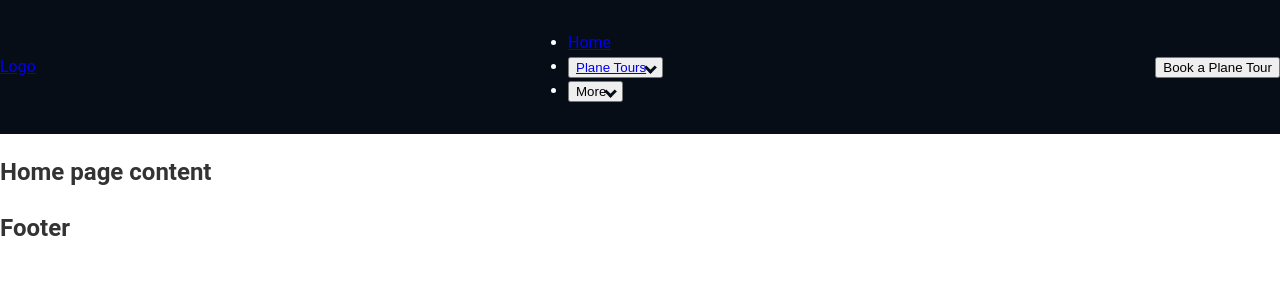
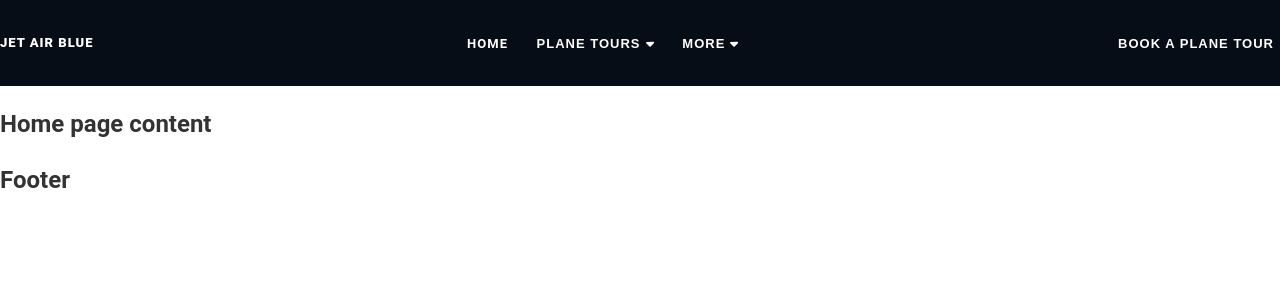
Before and after one commit to nooccarr/JetAirBlue, a React (Vite) app: page / in a window 1280 px wide. Shown: the top 300 px of the page. Built offline with nearby package versions, Linux system fonts and the light colour scheme.

Commit message:
Create a layout and styling for header. Header includes logo, nav items, and book a plane tour button.

```diff
--- a/package.json
+++ b/package.json
@@ -12,6 +12,9 @@
   "author": "",
   "license": "ISC",
   "dependencies": {
+    "@fortawesome/fontawesome-svg-core": "^6.5.1",
+    "@fortawesome/free-solid-svg-icons": "^6.5.1",
+    "@fortawesome/react-fontawesome": "^0.2.0",
     "react": "^18.2.0",
     "react-dom": "^18.2.0",
     "react-router-dom": "^6.18.0"
--- a/src/components/Dropdown.jsx
+++ b/src/components/Dropdown.jsx
@@ -5,7 +5,7 @@ const Dropdown = ({ submenus, dropdown }) => {
   return (
     <ul className={`dropdown ${dropdown ? 'show' : ''}`}>
       {submenus.map((submenu, index) => (
-        <li key={index} className='menu-items'>
+        <li key={index} className='dropdown-menu-item'>
           <Link to={submenu.url}>{submenu.title}</Link>
         </li>
       ))}
--- a/src/components/Header.jsx
+++ b/src/components/Header.jsx
@@ -6,11 +6,11 @@ const Header = () => {
     <header>
       <div className='header-container'>
         <Link to='/' className='header-logo'>
-          Logo
+          jet air blue
           {/* <img src='/images/logo.png' alt='logo' /> */}
         </Link>
         <NavBar />
-        <button className='btn'>Book a Plane Tour</button>
+        <button className='header-button'>Book a Plane Tour</button>
       </div>
     </header>
   );
--- a/src/components/MenuItems.jsx
+++ b/src/components/MenuItems.jsx
@@ -1,6 +1,9 @@
 import { useState, useEffect, useRef } from 'react';
 import { Link } from 'react-router-dom';
+import { FontAwesomeIcon } from '@fortawesome/react-fontawesome';
+import { faCaretDown, faCaretUp } from '@fortawesome/free-solid-svg-icons';
 import Dropdown from './Dropdown';
+
 
 const MenuItems = ({ items }) => {
   const [depthLevel, setDepthLevel] = useState(0);
@@ -39,7 +42,7 @@ const MenuItems = ({ items }) => {
 
   return (
     <li
-      className='menu-items'
+      className='navbar-menu-item'
       ref={ref}
       onMouseEnter={onMouseEnter}
       onMouseLeave={onMouseLeave}
@@ -61,9 +64,13 @@ const MenuItems = ({ items }) => {
                 {window.innerWidth < 960 ?
                   null :
                   depthLevel > 0 && window.innerWidth > 960 ? (
-                    <span>&raquo;</span>
+                    <span className='caret-icon'>
+                      <FontAwesomeIcon icon={faCaretUp} />
+                    </span>
                   ) : (
-                    <span className="arrow" />
+                    <span className='caret-icon'>
+                      <FontAwesomeIcon icon={faCaretDown} />
+                    </span>
                   )
                 }
               </>
@@ -87,9 +94,13 @@ const MenuItems = ({ items }) => {
             {window.innerWidth < 960 ?
               null :
               depthLevel > 0 && window.innerWidth > 960 ? (
-                <span>&raquo;</span>
+                <span className='caret-icon'>
+                  <FontAwesomeIcon icon={faCaretUp} />
+                </span>
               ) : (
-                <span className="arrow" />
+                <span className='caret-icon'>
+                  <FontAwesomeIcon icon={faCaretDown} />
+                </span>
               )
             }
           </button>
--- a/src/components/NavBar.jsx
+++ b/src/components/NavBar.jsx
@@ -5,7 +5,7 @@ const NavBar = () => {
 
   return (
     <nav>
-      <ul className='menus'>
+      <ul className='navbar-menu-container'>
         {menuItems.map((menu, index) => {
           return (
             <MenuItems items={menu} key={index} />
--- a/src/styles/app.css
+++ b/src/styles/app.css
@@ -14,6 +14,7 @@ header {
   background-color: #060d17;
   color: #fff;
 }
+
 .header-container {
   margin: 0 auto;
   max-width: 1280px;
@@ -25,29 +26,128 @@ header {
 }
 
 .header-logo {
-  /* flex: 1;
-  text-align: center; */
+  color: #fff;
+  font-weight: 900;
+  text-transform: uppercase;
+  text-decoration: none;
+  font-size: 13px;
+  letter-spacing: 1px;
+  opacity: 1;
+  transition: 0.3s;
+}
+
+.header-logo:hover {
+  opacity: 0.7;
+}
+
+.header-button {
+  background-color: transparent;
+  border: none;
+  color: #fff;
+  font-weight: bold;
+  text-transform: uppercase;
+  font-size: 13px;
+  letter-spacing: 1px;
+}
+
+.header-button:hover {
+  cursor: pointer;
+  text-decoration: underline;
 }
 
 
 /* NAVIGATION BAR */
+.navbar-menu-container {
+  display: flex;
+  padding-left: 0px;
+  min-width: 300px;
+  justify-content: space-around;
+  list-style-type: none;
+}
 
+.navbar-menu-item {
+  color: #fff;
+  font-weight: bold;
+  text-transform: uppercase;
+}
 
+.navbar-menu-item > a {
+  color: #fff;
+  text-transform: uppercase;
+  text-decoration: none;
+  font-size: 13px;
+  letter-spacing: 1px;
+}
+
+.navbar-menu-item > a:hover {
+  text-decoration: underline;
+}
+
+.navbar-menu-item > button > a {
+  color: #fff;
+  text-decoration: none;
+}
+
+.navbar-menu-item > button {
+  background-color: transparent;
+  border: none;
+  color: #fff;
+  font-weight: bold;
+  text-transform: uppercase;
+  font-size: 13px;
+  letter-spacing: 1px;
+  padding: 0px;
+}
+
+.navbar-menu-item > ul > li > a {
+  color: #fff;
+  font-weight: bold;
+  text-transform: uppercase;
+  text-decoration: none;
+  font-size: 13px;
+  letter-spacing: 1px;
+}
+
+.navbar-menu-item > ul > li > a:hover {
+  text-decoration: underline;
+}
 
 /* NAVIGATION BAR: DROP DOWN MENU */
 .dropdown {
   display: none;
+  position: absolute;
+  list-style-type: none;
+  border: 1px solid #060d17;
+  margin: 0px;
+  padding: 0px;
+  border-radius: 5px;
+}
+
+.dropdown-menu-item {
+  background-color: #060d17;
+  color: #fff;
+  font-weight: bold;
+  text-transform: uppercase;
+  text-decoration: none;
+  font-size: 13px;
+  letter-spacing: 1px;
+  padding: 10px 20px;
+
 }
 
 .show {
   display: block;
 }
 
-.arrow {
+.caret-icon {
+  padding-left: 5px;
+}
+
+/* .arrow {
   border: solid #060d17;
   border-width: 0 3px 3px 0;
   display: inline-block;
   padding: 3px;
   transform: rotate(45deg);
   -webkit-transform: rotate(45deg);
-}
+} */
```
Also changed, not shown: 1 other file (tests, documents, lock files or other folders).
